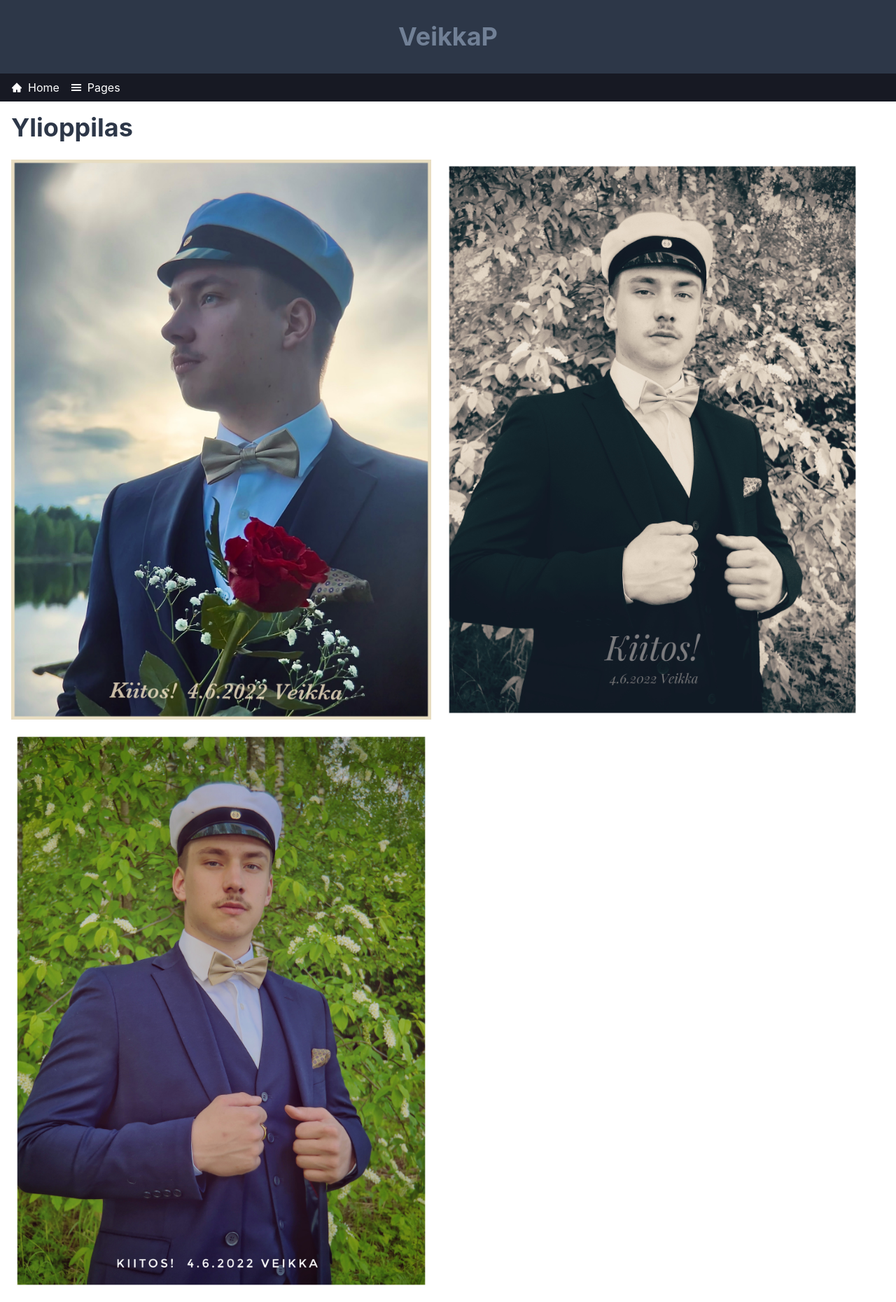
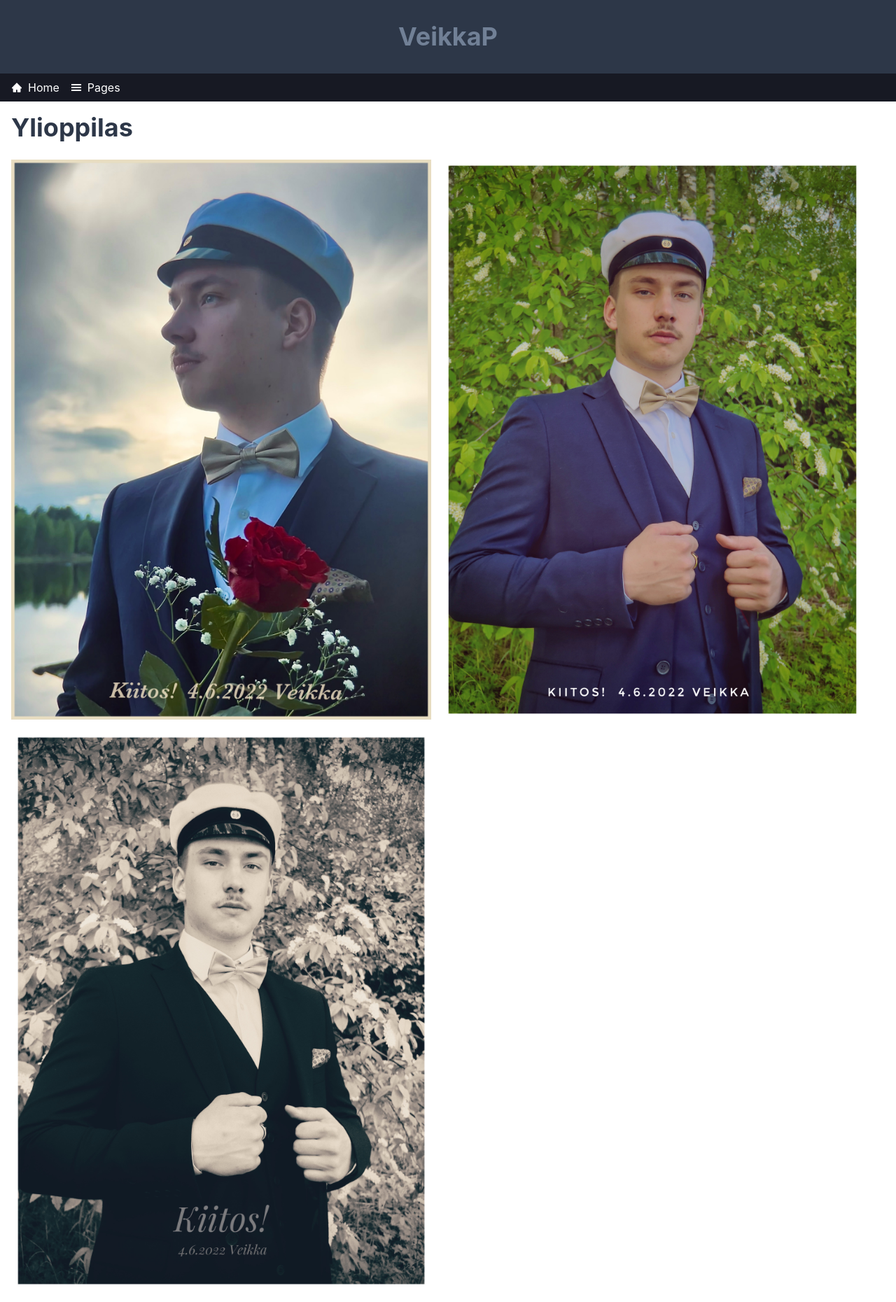
Before and after one commit to Iiigorriii/reactnettisivut, a Next.js app: page /ylioppilas in a window 1280 px wide. Shown: the whole page at 70% size. Built offline with nearby package versions, Linux system fonts and the light colour scheme.

Commit message:
Update index.js

```diff
--- a/pages/ylioppilas/index.js
+++ b/pages/ylioppilas/index.js
@@ -25,11 +25,11 @@ const images = [
     text: "KITOS",
   },
   {
-    url: "/ylioppilaskuvat/ylioppilas2.jpeg",
+    url: "/ylioppilaskuvat/ylioppilas3.jpeg",
     text: "KITOS",
   },
   {
-    url: "/ylioppilaskuvat/ylioppilas3.jpeg",
+    url: "/ylioppilaskuvat/ylioppilas2.jpeg",
     text: "KITOS",
   },
 ];
```
